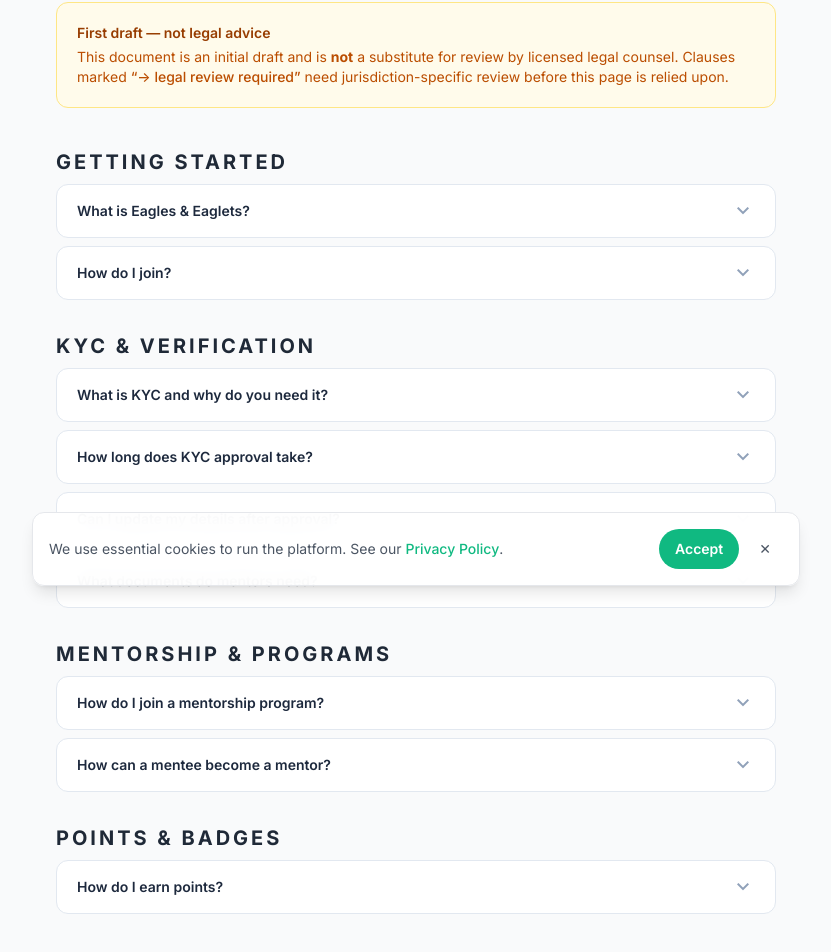
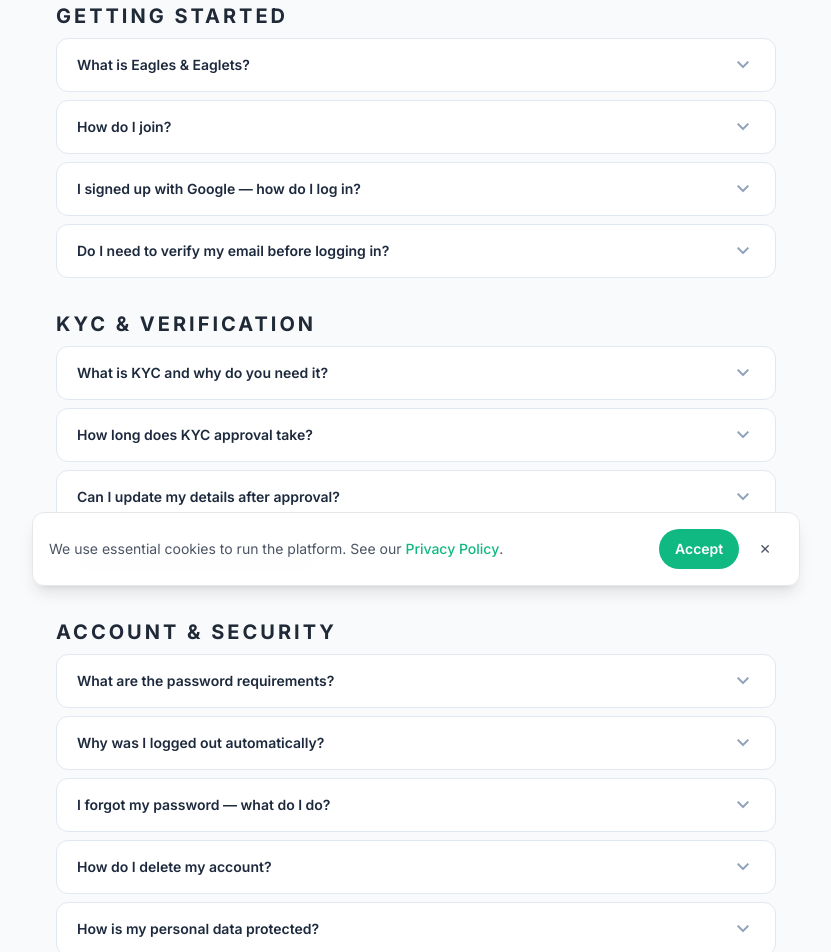
Before and after one commit to eaglesneaglets-creator/EaglesnEaglets---Mentorship, a React (Vite) app: page /faq in a window 1280 px wide. Shown: the part 198-1150 px from the top of the page, without its empty margins (224-1055 px from the left). Built offline with nearby package versions, Linux system fonts and the light colour scheme; no server answers.

Commit message:
feat: Expand FAQ section with new account and security questions, enhancing user guidance on login, password management, and data protection.

```diff
--- a/src/pages/shared/FaqPage.jsx
+++ b/src/pages/shared/FaqPage.jsx
@@ -30,6 +30,35 @@
             Create an account from the <Link to="/register">sign-up page</Link>, choose whether
             you&apos;re joining as a mentor or mentee, complete your profile verification (KYC),
             and you&apos;ll be matched into the community once approved.
+          </p>
+        ),
+      },
+      {
+        q: 'I signed up with Google — how do I log in?',
+        a: (
+          <>
+            <p>
+              If you created your account with <strong>&ldquo;Continue with Google&rdquo;</strong>,
+              keep using that same button on the login page — there&apos;s no separate password to
+              remember.
+            </p>
+            <p className="mt-2">
+              Want to also sign in with your email and a password (for example, if you&apos;re on a
+              device without your Google account)? Go to{' '}
+              <strong>Settings → Account → Set a password</strong>. Once set, you can log in either
+              with Google <em>or</em> with your email and that password.
+            </p>
+          </>
+        ),
+      },
+      {
+        q: 'Do I need to verify my email before logging in?',
+        a: (
+          <p>
+            Yes. After signing up with an email address, we send a verification link — you must
+            confirm it before your first login. Signed up with Google? Your email is already
+            verified, so you can skip this step. Didn&apos;t get the link? Check spam, or use the
+            resend option on the login page.
           </p>
         ),
       },
@@ -83,6 +112,64 @@
     ],
   },
   {
+    category: 'Account & Security',
+    items: [
+      {
+        q: 'What are the password requirements?',
+        a: (
+          <p>
+            Passwords must be at least <strong>10 characters</strong> and include an uppercase
+            letter, a lowercase letter, a number, and a special character (such as{' '}
+            <code className="text-xs">! @ # $ % ^ &amp; *</code>). This keeps your account and the
+            wider community secure.
+          </p>
+        ),
+      },
+      {
+        q: 'Why was I logged out automatically?',
+        a: (
+          <p>
+            For your security, we sign you out after <strong>15 minutes of inactivity</strong>.
+            You&apos;ll see a short warning before it happens so you can stay signed in. Just log
+            back in to pick up where you left off.
+          </p>
+        ),
+      },
+      {
+        q: 'I forgot my password — what do I do?',
+        a: (
+          <p>
+            Use the <Link to="/forgot-password">Forgot password</Link> link on the login page.
+            We&apos;ll email you a secure reset link. If you originally signed up with Google and
+            never set a password, use <strong>&ldquo;Continue with Google&rdquo;</strong> instead.
+          </p>
+        ),
+      },
+      {
+        q: 'How do I delete my account?',
+        a: (
+          <p>
+            Go to <strong>Settings → Account → Delete account</strong>. Deletion is{' '}
+            <strong>permanent</strong>: it signs you out, anonymizes your profile, and prevents
+            future logins with that email. This can&apos;t be undone, so please be sure before
+            confirming.
+          </p>
+        ),
+      },
+      {
+        q: 'How is my personal data protected?',
+        a: (
+          <p>
+            Sensitive identity details (like your national ID) are <strong>encrypted at rest</strong>{' '}
+            and never shown to other members. We use HTTPS everywhere, and payment card details are
+            never stored on our servers. See our <Link to="/privacy">Privacy Policy</Link> for the
+            full picture.
+          </p>
+        ),
+      },
+    ],
+  },
+  {
     category: 'Mentorship & Programs',
     items: [
       {
@@ -120,6 +207,18 @@
           </p>
         ),
       },
+      {
+        q: 'What is the daily check-in and streak?',
+        a: (
+          <p>
+            Checking in each day earns you points and builds a <strong>streak</strong>. Keep it
+            going to unlock streak badges — from <em>Morning Wing</em> (3 days) and{' '}
+            <em>Thermal Rider</em> (7 days) all the way to <em>Eternal Soarer</em> (60 days) and the
+            rare <em>Iron Wing</em> (90 days). Miss a day and the streak resets, so consistency
+            pays off.
+          </p>
+        ),
+      },
     ],
   },
   {
@@ -131,6 +230,27 @@
           <p>
             Store purchases are processed securely through Paystack; donations support our
             programs and are processed via mobile money. We never store your card details.
+          </p>
+        ),
+      },
+      {
+        q: 'What currency are prices in?',
+        a: (
+          <p>
+            All store prices and donations are in <strong>Ghana Cedis (GHS)</strong>. Payments go
+            through Paystack, which supports cards and mobile money.
+          </p>
+        ),
+      },
+      {
+        q: 'Can I get a refund on a store order?',
+        a: (
+          <p>
+            If something went wrong with an order — wrong item, payment charged but order not
+            confirmed, or a delivery issue — email{' '}
+            <a className="text-primary font-semibold" href={`mailto:${SUPPORT_EMAIL}`}>support</a>{' '}
+            with your order reference. We&apos;ll review it and process an eligible refund back to
+            your original payment method.
           </p>
         ),
       },
@@ -170,7 +290,7 @@
 
 export default function FaqPage() {
   return (
-    <LegalPageLayout title="Frequently Asked Questions">
+    <LegalPageLayout title="Frequently Asked Questions" draft={false}>
       <div className="space-y-8 not-prose">
         {FAQS.map((group) => (
           <section key={group.category}>
```
